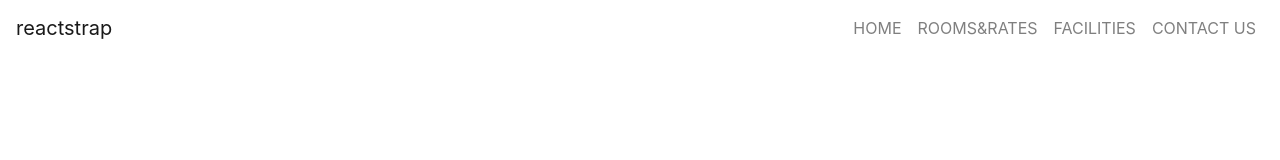
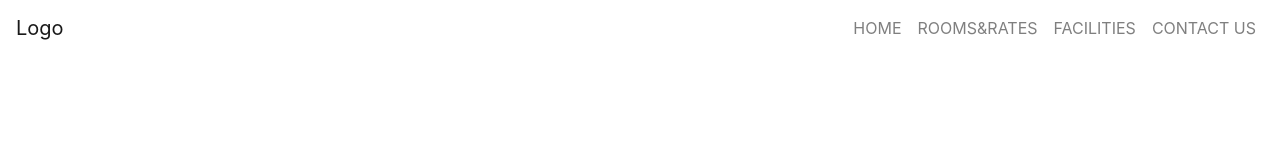
Before and after one commit to zurri-org/Zurri-Frontend, a React (Create React App) app: page / in a window 1280 px wide. Shown: the top 160 px of the page. Built offline with nearby package versions, Linux system fonts and the light colour scheme.

Commit message:
structured project folders

```diff
--- a/src/components/NavBar/index.js
+++ b/src/components/NavBar/index.js
@@ -7,11 +7,6 @@ import {
   Nav,
   NavItem,
   NavLink,
-  UncontrolledDropdown,
-  DropdownToggle,
-  DropdownMenu,
-  DropdownItem,
-  NavbarText,
 } from "reactstrap";
 
 const AppHeader = () => {
@@ -22,7 +17,9 @@ const AppHeader = () => {
       <>
         <div>
           <Navbar color="faded" light expand="md">
-            <NavbarBrand href="/">reactstrap</NavbarBrand>
+            <NavbarBrand href="/">
+              Logo
+            </NavbarBrand>
             <NavbarToggler onClick={toggle} />
             <Collapse isOpen={isOpen} navbar>
               <Nav className="ml-auto" navbar>
```
Also changed, not shown: src/components/views/homepage/index.js (added, +11 -0 lines), src/assets/img/logo.JPG (added), src/components/index.js (added).
